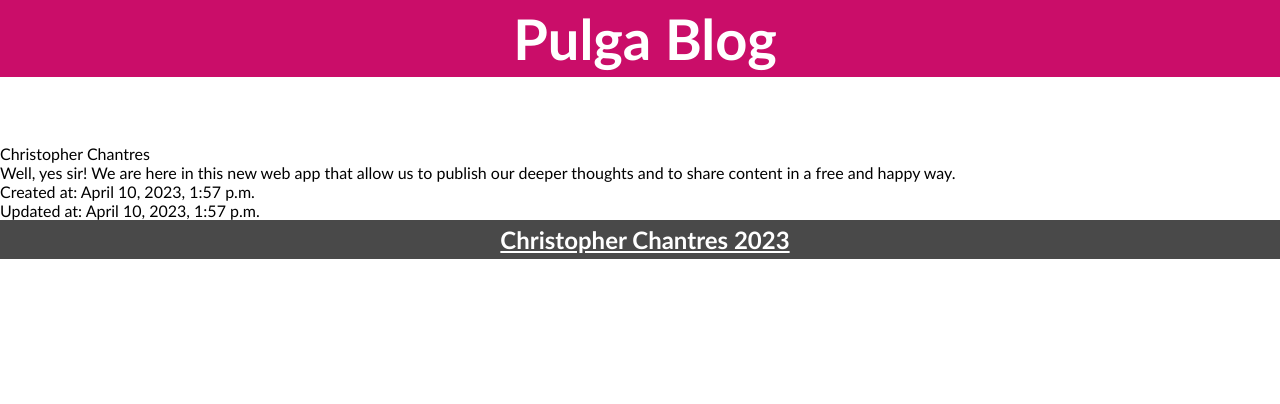
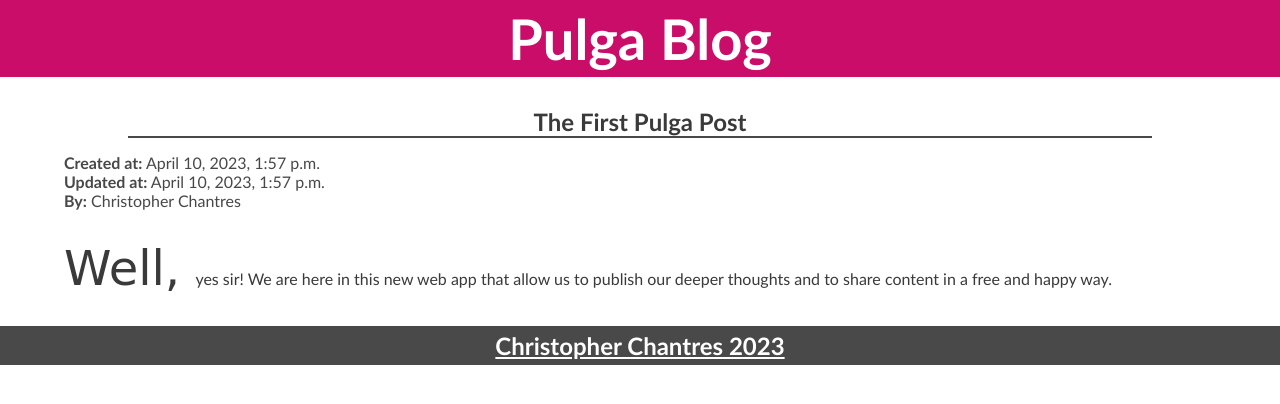
Before and after one commit to ChristopherChantres/django-pulga-blog, a Django app: page /post/1 in a window 1280 px wide. Shown: the top 404 px of the page. Run offline with Django 4.2, Linux system fonts and the light colour scheme; data comes from the database, SQL or seed files in the repository.

Commit message:
Post detail styles are done

```diff
--- /dev/null
+++ b/polls/static/css/post_detail.css
@@ -0,0 +1,58 @@
+* {
+  box-sizing: border-box;
+}
+
+main {
+  width: 100vw;
+}
+
+.post-header {
+  display: flex;
+  flex-direction: column;
+  align-items: center;
+  margin-top: 30px;
+}
+
+.post-header-title {
+  width: 80%;
+  text-align: center;
+  border-bottom: 2px solid var(--gray-dark);
+}
+
+.post-header-title h1 {
+  font-size: 1.5rem;
+  color: rgb(58, 58, 58);
+}
+
+.post-header-p {
+  width: 90%;
+  margin-top: 15px;
+  text-align: left;
+  color: rgb(72, 72, 72);
+}
+
+.post-header-p span {
+  font-weight: bold;
+}
+
+article {
+  display: flex;
+  flex-direction: column;
+  align-items: center;
+  margin: 30px 0px;
+}
+
+article div {
+  text-align: center;
+  width: 90%;
+}
+
+article p {
+  text-align: left;
+  color: rgb(58, 58, 58);
+}
+
+article p span {
+  font-family: cursive;
+  font-size: 3rem;
+}
--- a/templates/post_detail.html
+++ b/templates/post_detail.html
@@ -1,11 +1,26 @@
 {% extends 'base.html' %}
-
+{% load static %}
 {% block title %}{{ post.title }}{% endblock title %}
+{% block link_stylesheet %}
+  <link rel="stylesheet" href="{% static 'css/post_detail.css' %}">
+{% endblock link_stylesheet %}
 
 {% block main %}
-  <h1>{{ post.title }}</h1>
-  <p>{{ post.author }}</p>
-  <p>{{ post.content }}</p>
-  <p>Created at: {{ post.created_at }}</p>
-  <p>Updated at: {{ post.updated_at }}</p>
+  <main>
+    <section class="post-header">
+      <div class="post-header-title">
+        <h1>{{ post.title }}</h1>
+      </div>
+      <div class="post-header-p">
+        <p><span>Created at:</span> {{ post.created_at }}</p>
+        <p><span>Updated at:</span> {{ post.updated_at }}</p>
+        <p><span>By:</span> {{ post.author }}</p>
+      </div>
+    </section>
+    <article>
+      <div>
+        <p><span>{{ post.content.split|slice:":1"|join:" " }} </span>{{ post.content.split|slice:"1:"|join:" " }}</p>
+      </div>
+    </article>
+  </main>
 {% endblock main %}
```
